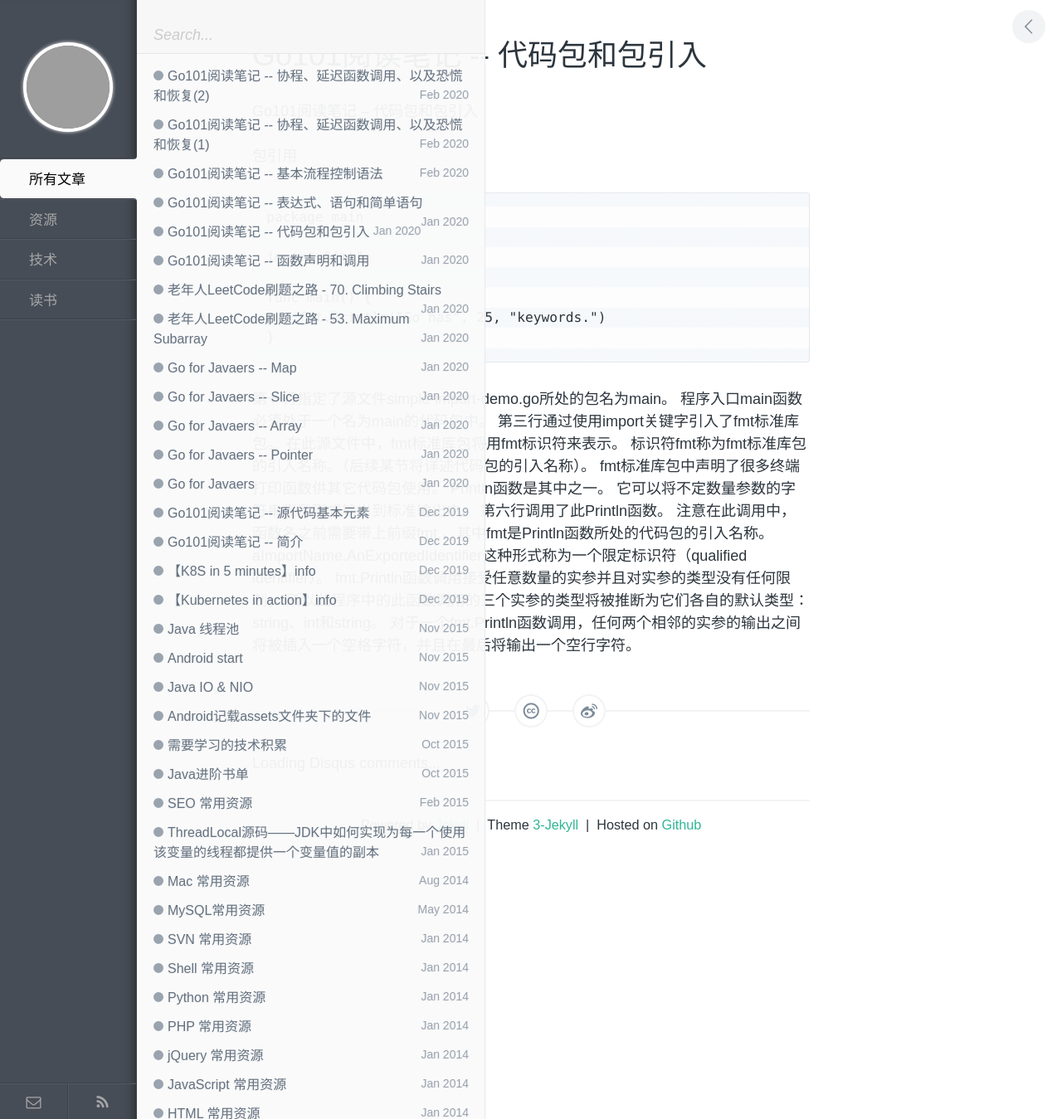
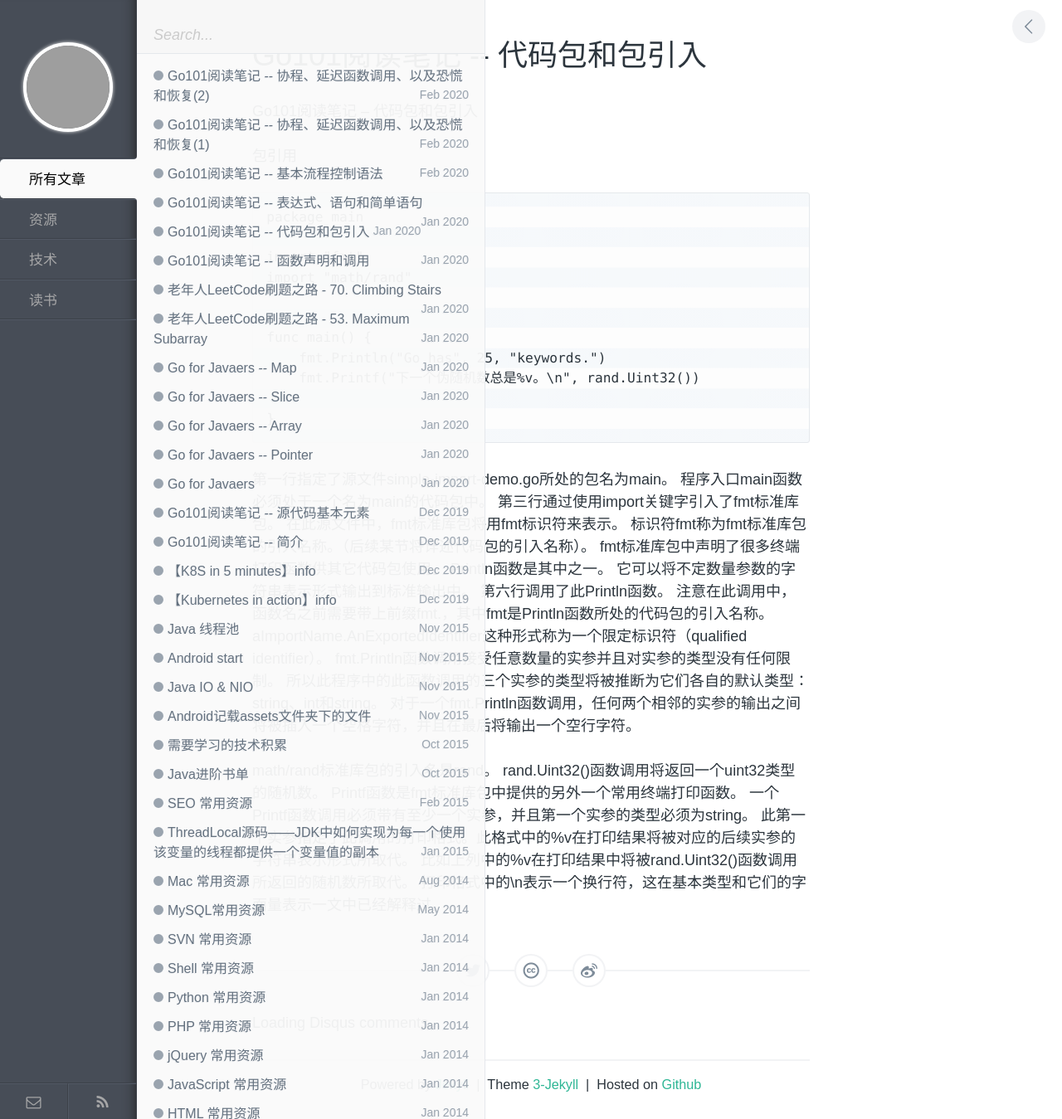
Before and after one commit to Arther-X/Arther-X.github.io, a Jekyll site: the page built from _posts/book/2020-01-27-go-101-code-packages.md, in a window 1280 px wide. Shown: the whole page at 83% size. Built offline with Jekyll 4.4.1, drawn with Linux system fonts in a browser that asks for light colours; comment, search, counter and statistics services are not loaded; grey boxes are pictures that could not be loaded.

Commit message:
[BLOG][COMMIT][ArtherX] add go101 code packages

````diff
--- a/_posts/book/2020-01-27-go-101-code-packages.md
+++ b/_posts/book/2020-01-27-go-101-code-packages.md
@@ -12,9 +12,13 @@ Go101阅读笔记 -- 代码包和包引入
 package main
 
 import "fmt"
+import "math/rand"
+
 
 func main() {
 	fmt.Println("Go has", 25, "keywords.")
+    fmt.Printf("下一个伪随机数总是%v。\n", rand.Uint32())
+
 }
 ```
 第一行指定了源文件simple-import-demo.go所处的包名为main。 程序入口main函数必须处于一个名为main的代码包中。
@@ -22,3 +26,6 @@ func main() {
 fmt标准库包中声明了很多终端打印函数供其它代码包使用。 Println函数是其中之一。 它可以将不定数量参数的字符串表示形式输出到标准输出中。 第六行调用了此Println函数。 注意在此调用中，函数名之前需要带上前缀fmt.，其中fmt是Println函数所处的代码包的引入名称。 aImportName.AnExportedIdentifier这种形式称为一个限定标识符（qualified identifier）。
 fmt.Println函数调用接受任意数量的实参并且对实参的类型没有任何限制。 所以此程序中的此函数调用的三个实参的类型将被推断为它们各自的默认类型：string、int和string。
 对于一个fmt.Println函数调用，任何两个相邻的实参的输出之间将被插入一个空格字符，并且在最后将输出一个空行字符。
+
+math/rand标准库包的引入名是rand。 rand.Uint32()函数调用将返回一个uint32类型的随机数。
+Printf函数是fmt标准库包中提供的另外一个常用终端打印函数。 一个Printf函数调用必须带有至少一个实参，并且第一个实参的类型必须为string。 此第一个实参指定了此调用的打印格式。此格式中的%v在打印结果将被对应的后续实参的字符串表示形式所取代。 比如上列中的%v在打印结果中将被rand.Uint32()函数调用所返回的随机数所取代。 打印格式中的\n表示一个换行符，这在基本类型和它们的字面量表示一文中已经解释过。
````
